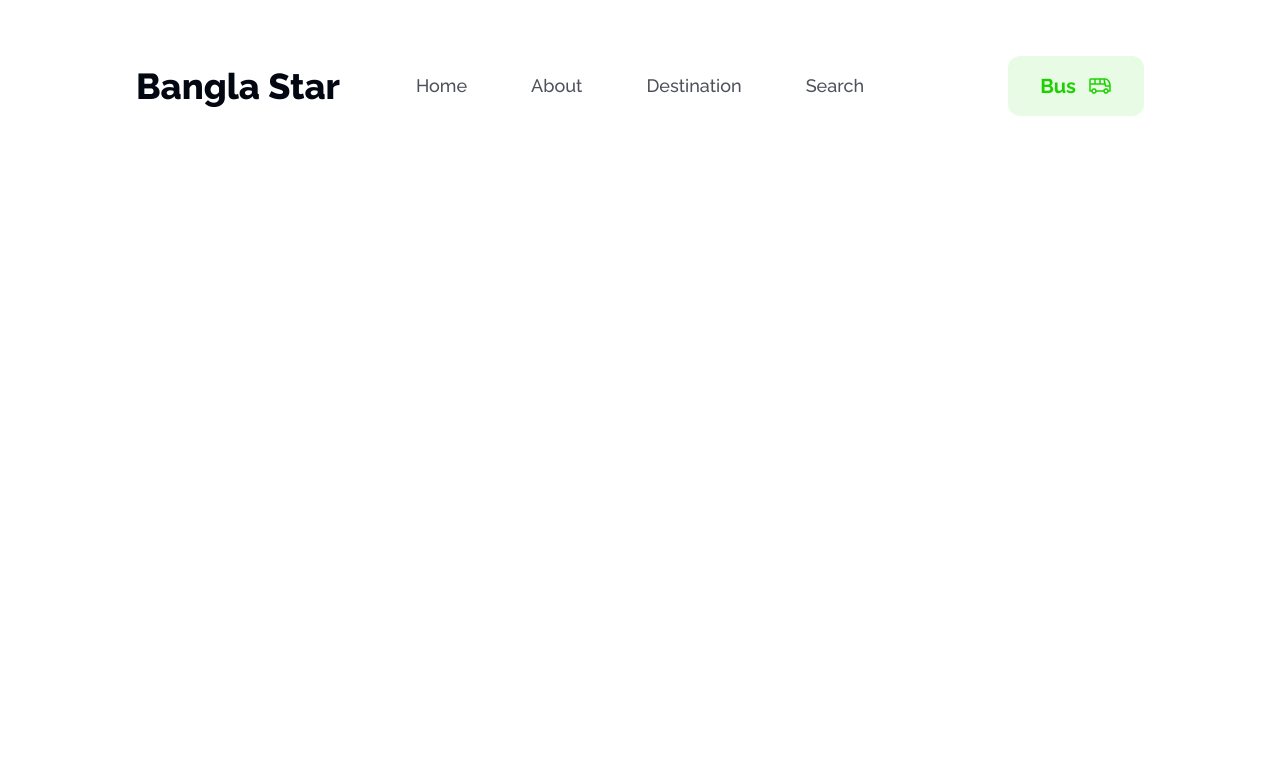
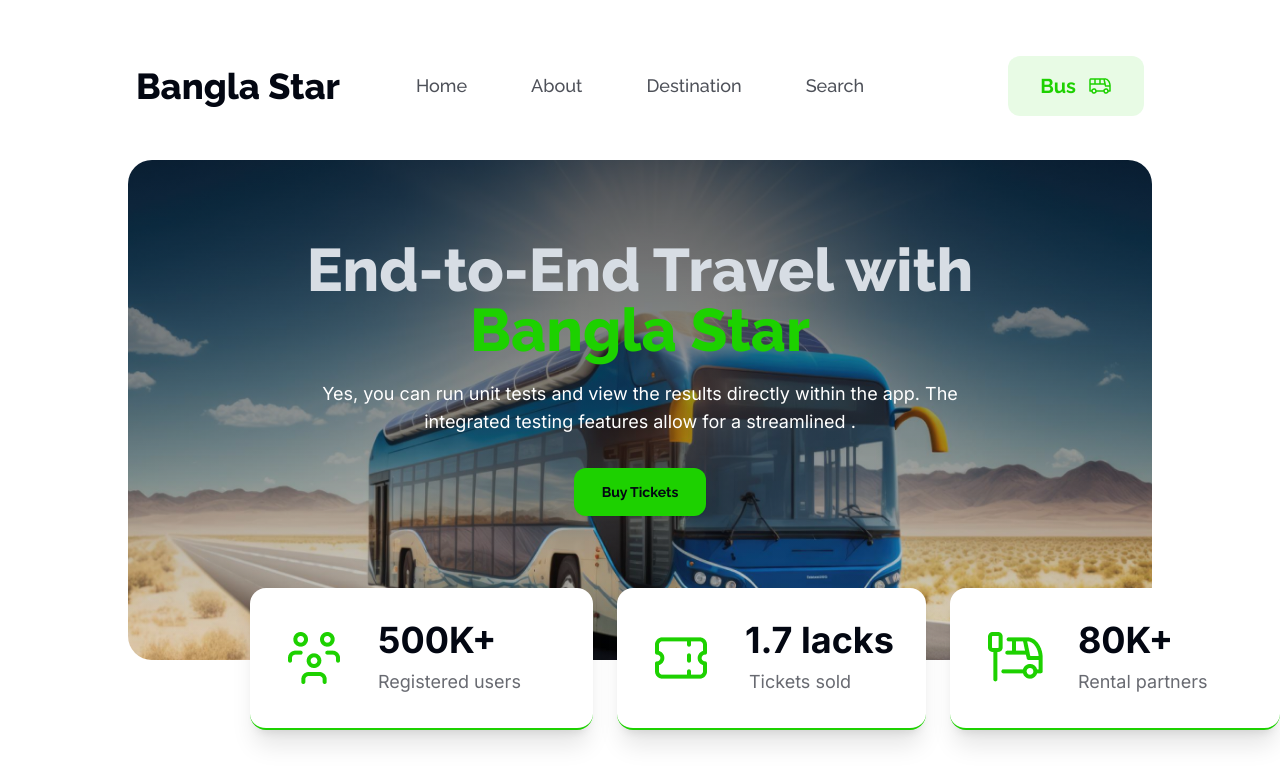
Before and after one commit to nayemurshuvo/ticket-system-dom, a plain HTML site: page index.html in a window 1280 px wide. Drawn offline with nearby package versions, Linux system fonts and the light colour scheme.

Commit message:
banner design completed

```diff
--- a/index.html
+++ b/index.html
@@ -83,6 +83,79 @@
           </div>
         </div>
       </nav>
+
+      <!-- Banner -->
+      <section class="container mx-auto px-8 lg:px-32 mt-3 lg:mt-9 relative">
+        <div
+          class="hero bg-[linear-gradient(180deg,rgba(3,7,18,0.3),rgba(3,7,18,0.1)),url(./images/banner.png)] bg-cover rounded-3xl"
+        >
+          <div class="hero-content text-center text-neutral-content">
+            <div class="max-w-2xl">
+              <h1 class="mb-5 mt-16 raleway-font text-6xl font-extrabold">
+                End-to-End Travel with <br /><span class="text-cstm-green"
+                  >Bangla Star</span
+                >
+              </h1>
+              <p class="mt-4 inter-font text-lg font-normal text-white">
+                Yes, you can run unit tests and view the results directly within
+                the app. The integrated testing features allow for a streamlined
+                .
+              </p>
+              <button
+                class="mb-32 mt-8 btn raleway-font text-cstm-black font-bold bg-cstm-green border-none rounded-xl px-7"
+              >
+                Buy Tickets
+              </button>
+            </div>
+          </div>
+        </div>
+
+        <!-- Bottom 3 cards -->
+        <div class="hidden lg:flex gap-6 absolute bottom-[-70px] left-[250px]">
+          <!-- card 1 -->
+          <div
+            class="card card-side bg-white shadow-xl border-b-2 border-cstm-green"
+          >
+            <figure>
+              <img class="pl-8" src="./images/people.png" alt="Movie" />
+            </figure>
+            <div class="card-body inter-font">
+              <h2 class="text-4xl font-bold text-cstm-black">500K+</h2>
+              <p class="text-lg font-normal text-cstm-gray-op60 pr-10">
+                Registered users
+              </p>
+            </div>
+          </div>
+          <!-- card 2 -->
+          <div
+            class="card card-side bg-white shadow-xl border-b-2 border-cstm-green"
+          >
+            <figure>
+              <img class="pl-8" src="./images/ticket-cupon.png" alt="Movie" />
+            </figure>
+            <div class="card-body inter-font">
+              <h2 class="text-4xl font-bold text-cstm-black">1.7 lacks</h2>
+              <p class="text-lg font-normal text-cstm-gray-op60 pr-10 pl-1">
+                Tickets sold
+              </p>
+            </div>
+          </div>
+          <!-- card 3 -->
+          <div
+            class="card card-side bg-white shadow-xl border-b-2 border-cstm-green"
+          >
+            <figure>
+              <img class="pl-8" src="./images/stoppage.png" alt="Movie" />
+            </figure>
+            <div class="card-body inter-font">
+              <h2 class="text-4xl font-bold text-cstm-black">80K+</h2>
+              <p class="text-lg font-normal text-cstm-gray-op60 pr-10">
+                Rental partners
+              </p>
+            </div>
+          </div>
+        </div>
+      </section>
     </header>
     <main></main>
     <!-- Footer -->
```
